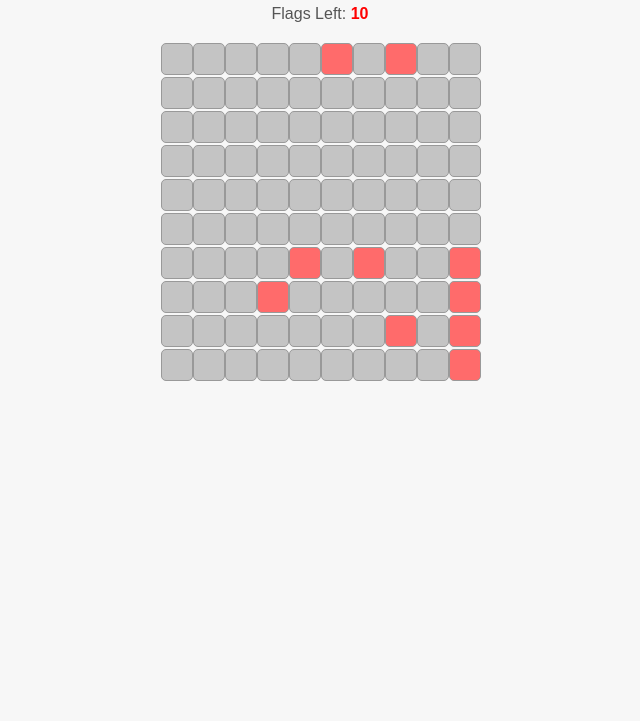
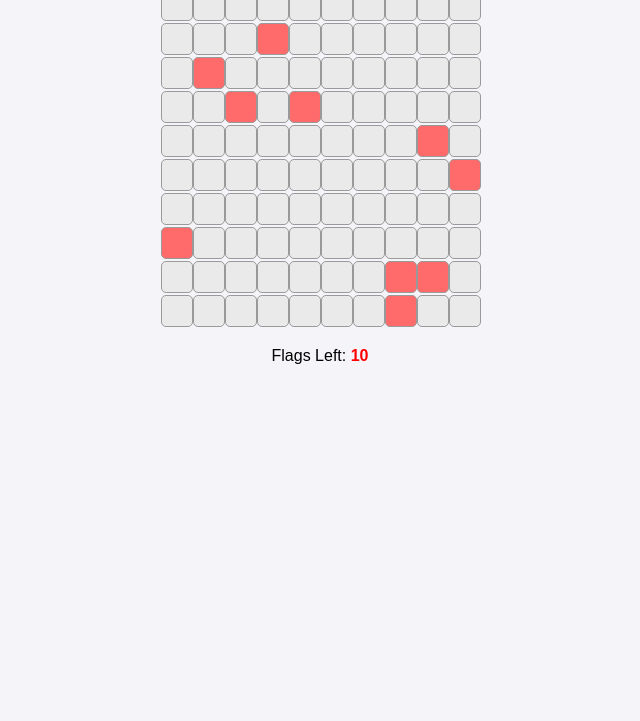
Before and after one commit to acciojob/bomberman-2-bhpuja, a website: page main.html in a window 1280 px wide. Shown: the part 79-800 px from the top of the page, without its empty margins (320-960 px from the left). Drawn offline with Linux system fonts and the light colour scheme.

Commit message:
created a submission

```diff
--- a/main.html
+++ b/main.html
@@ -9,8 +9,10 @@
 <body>
   <h1>Bomberman 2</h1>
   <div id="result"></div>
-  <div id="flags-left">Flags Left: <span id="flagsLeft">10</span></div>
   <div id="game-container"></div>
+  <div id="controls">
+    <p>Flags Left: <span id="flagsLeft">10</span></p>
+  </div>
   <script src="script.js"></script>
 </body>
 </html>
--- a/script.js
+++ b/script.js
@@ -4,7 +4,7 @@ const totalBombs = 10; // Total bombs
 let flagsLeft = totalBombs;
 let cellsRevealed = 0;
 
-// References
+// Initialize the game
 const gameContainer = document.getElementById("game-container");
 const result = document.getElementById("result");
 const flagsLeftSpan = document.getElementById("flagsLeft");
@@ -12,22 +12,15 @@ const flagsLeftSpan = document.getElementById("flagsLeft");
 const cells = [];
 const bombs = new Set();
 
-// Initialize the game
-function initGame() {
-  generateGrid();
-  placeBombs();
-  updateFlagCount();
-}
-
 // Generate the grid
 function generateGrid() {
   for (let i = 0; i < gridSize * gridSize; i++) {
     const cell = document.createElement("div");
     cell.id = i;
-    cell.className = "cell";
-    cell.dataset.value = 0; // Default bomb count
+    cell.className = "cell valid"; // Default to valid cell
+    cell.dataset.value = 0; // Default value
     cell.addEventListener("click", handleLeftClick);
-    cell.addEventListener("contextmenu", handleRightClick);
+    cell.addEventListener("contextmenu", handleRightClick); // Flagging
     gameContainer.appendChild(cell);
     cells.push(cell);
   }
@@ -36,23 +29,29 @@ function generateGrid() {
 // Place bombs randomly
 function placeBombs() {
   while (bombs.size < totalBombs) {
-    const randomIndex = Math.floor(Math.random() * gridSize * gridSize);
+    const randomIndex = Math.floor(Math.random() * (gridSize * gridSize));
     bombs.add(randomIndex);
   }
 
-  // Update neighboring cells' bomb counts
-  bombs.forEach((bombIndex) => {
-    cells[bombIndex].classList.add("bomb");
-    const neighbors = getNeighbors(bombIndex);
-    neighbors.forEach((neighbor) => {
-      if (!bombs.has(neighbor)) {
-        cells[neighbor].dataset.value = parseInt(cells[neighbor].dataset.value) + 1;
-      }
-    });
+  // Mark bombs and update neighbor counts
+  bombs.forEach((index) => {
+    cells[index].classList.remove("valid");
+    cells[index].classList.add("bomb");
+    updateNeighborCounts(index);
   });
 }
 
-// Get neighboring cells
+// Update the neighbor counts
+function updateNeighborCounts(index) {
+  const neighbors = getNeighbors(index);
+  neighbors.forEach((neighbor) => {
+    if (!bombs.has(neighbor)) {
+      cells[neighbor].dataset.value = parseInt(cells[neighbor].dataset.value) + 1;
+    }
+  });
+}
+
+// Get neighbors of a cell
 function getNeighbors(index) {
   const neighbors = [];
   const row = Math.floor(index / gridSize);
@@ -124,19 +123,14 @@ function handleRightClick(e) {
     flagsLeft--;
   }
 
-  updateFlagCount();
+  flagsLeftSpan.textContent = flagsLeft;
   checkWinCondition();
-}
-
-// Update flag count
-function updateFlagCount() {
-  flagsLeftSpan.textContent = flagsLeft;
 }
 
 // Reveal all bombs
 function revealAllBombs() {
-  bombs.forEach((bombIndex) => {
-    const bombCell = cells[bombIndex];
+  bombs.forEach((index) => {
+    const bombCell = cells[index];
     bombCell.classList.add("checked");
     bombCell.textContent = "💣";
   });
@@ -146,9 +140,8 @@ function revealAllBombs() {
 function checkWinCondition() {
   if (cellsRevealed === gridSize * gridSize - totalBombs || flagsLeft === 0) {
     let allFlagsCorrect = true;
-
-    bombs.forEach((bombIndex) => {
-      if (!cells[bombIndex].classList.contains("flag")) {
+    bombs.forEach((index) => {
+      if (!cells[index].classList.contains("flag")) {
         allFlagsCorrect = false;
       }
     });
@@ -160,4 +153,5 @@ function checkWinCondition() {
 }
 
 // Start the game
-initGame();
+generateGrid();
+placeBombs();
--- a/styles.css
+++ b/styles.css
@@ -1,14 +1,14 @@
-/* General Styling */
+/* General styling */
 body {
   font-family: Arial, sans-serif;
   text-align: center;
-  background-color: #f7f7f7;
+  background-color: #f4f4f9;
   margin: 0;
   padding: 20px;
 }
 
 h1 {
-  margin-bottom: 10px;
+  margin: 0;
   font-size: 24px;
   color: #333;
 }
@@ -26,7 +26,7 @@ h1 {
   height: 30px;
   text-align: center;
   line-height: 30px;
-  background-color: #c4c4c4;
+  background-color: #ccc;
   border: 1px solid #999;
   border-radius: 5px;
   cursor: pointer;
@@ -34,11 +34,11 @@ h1 {
 }
 
 .cell.valid {
-  background-color: #e0e0e0;
+  background-color: #eaeaea;
 }
 
 .cell.checked {
-  background-color: #d0d0d0;
+  background-color: #d4d4d4;
   cursor: default;
 }
 
@@ -48,7 +48,7 @@ h1 {
 }
 
 .cell.flag {
-  background-color: #ffea85;
+  background-color: #ffe066;
   cursor: default;
 }
 
@@ -59,13 +59,11 @@ h1 {
   color: #333;
 }
 
-#flags-left {
-  font-size: 16px;
+#controls {
   margin-top: 10px;
-  color: #555;
 }
 
 #flagsLeft {
   font-weight: bold;
-  color: red;
+  color: #ff0000;
 }
```
